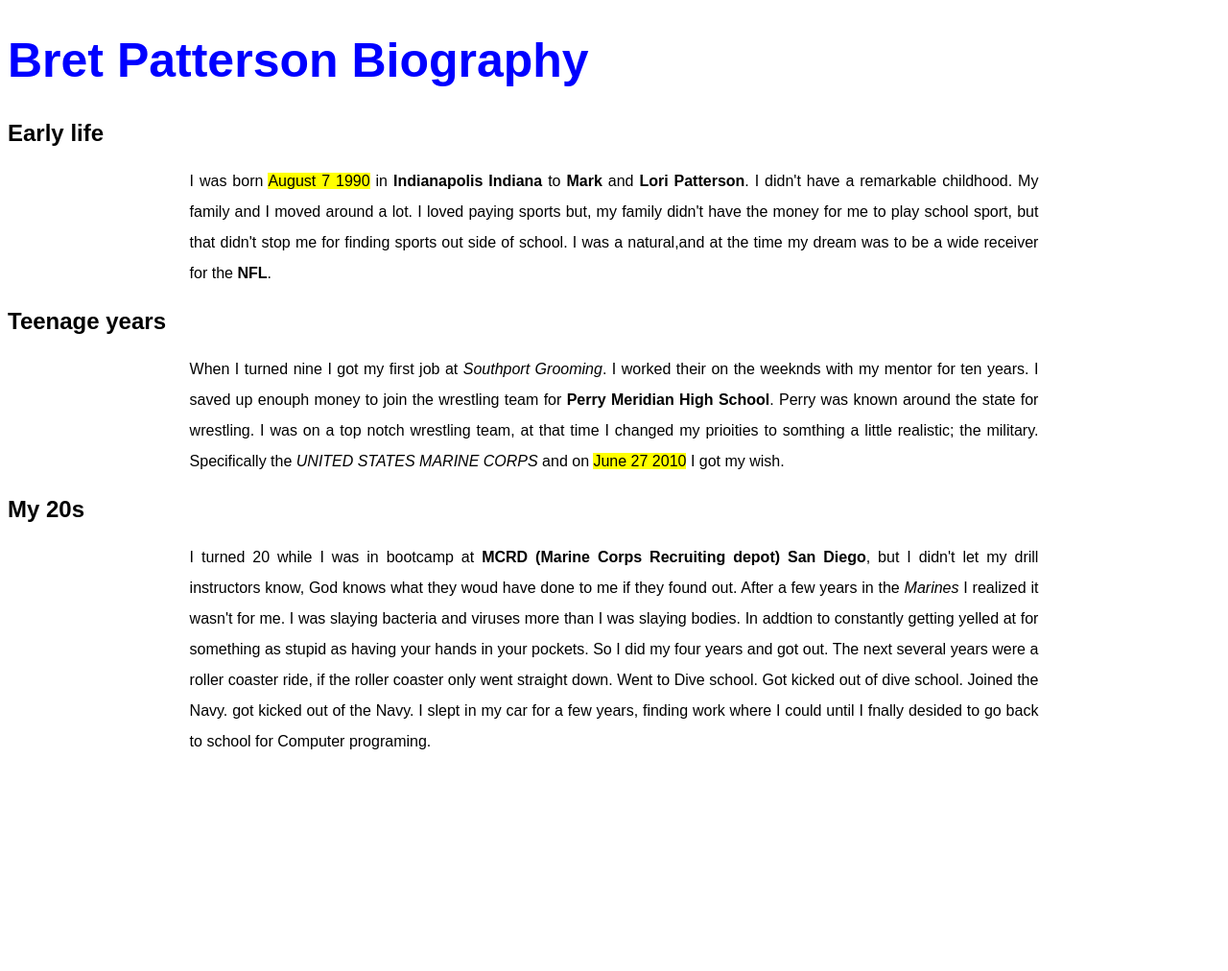
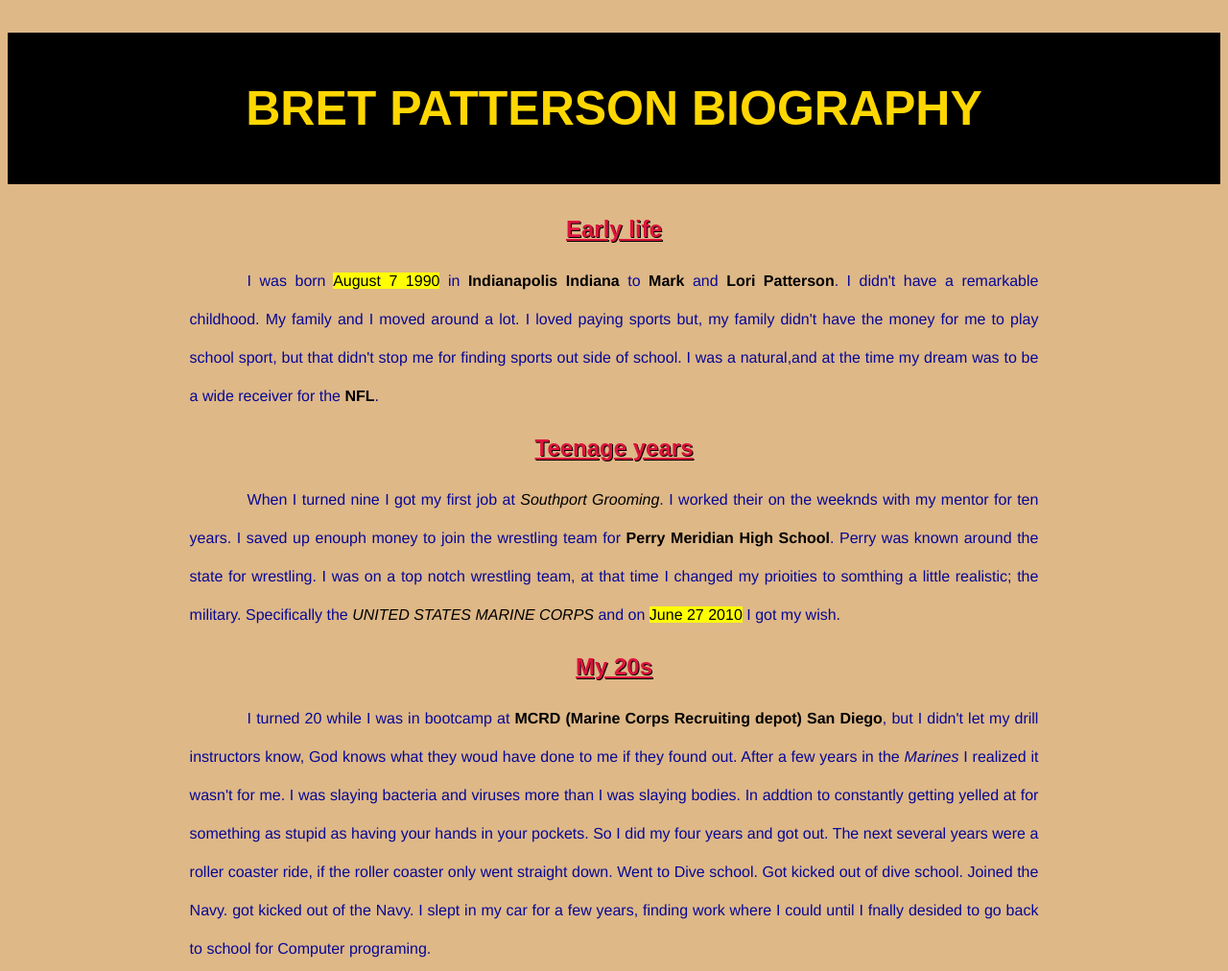
Before and after one commit to patterson9000/biography, a plain HTML site: page index2.html in a window 1280 px wide. Shown: the whole page at 96% size. Before the commit the page ends 805 px from the top, so only its background shows below. Drawn offline with Linux system fonts and the light colour scheme.

Commit message:
Update mystyle2.css

```diff
--- a/mystyle2.css
+++ b/mystyle2.css
@@ -1,17 +1,33 @@
 /*external css*/
 body{
     font-family:arial;
+    background-color:burlywood;
     }
     h1{
-    color: blue;
+    color:gold;
     font-size: 50px;
-    font-family: arial,helvetica,sans-serif;
+    font-family: arial;
+    font-weight: 0;
+    text-align: center;
+    border: 50px solid black;
+    background-color: black;
+    text-transform: uppercase;
+}
+h2{
+    color:crimson;
+    text-align: justify;
+    text-align: center;
+    text-shadow:1px 1px black;
+    text-decoration: underline;
+
 }
 p{
-    font-family: Arial, Helvetica, sans-serif;
-    line-height: 2;
+    font-family: Helvetica;
+    line-height: 2.5;
     width:70%;
-    text-align: justify;
-    margin-left: auto;
+    text-align:justify;
+    margin-left:auto;
     margin-right: auto;
+    color:rgb(8, 8, 150);
+    text-indent: 60px;
     }
```
